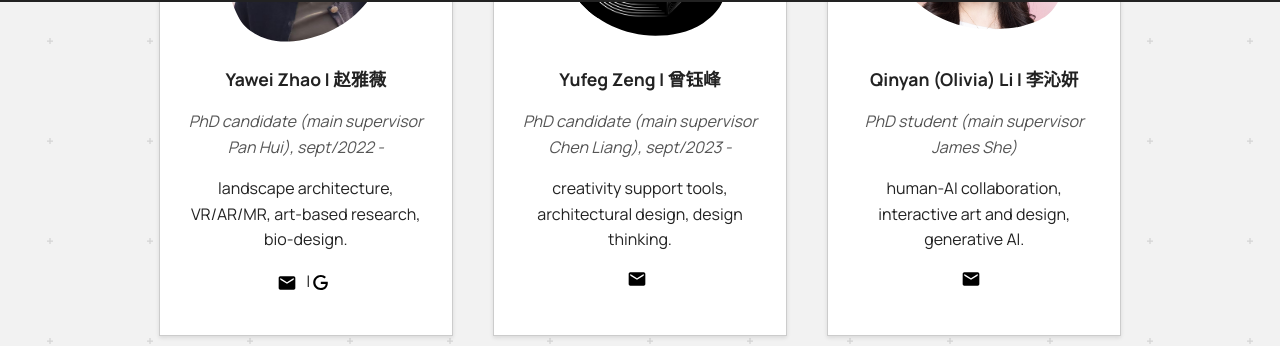
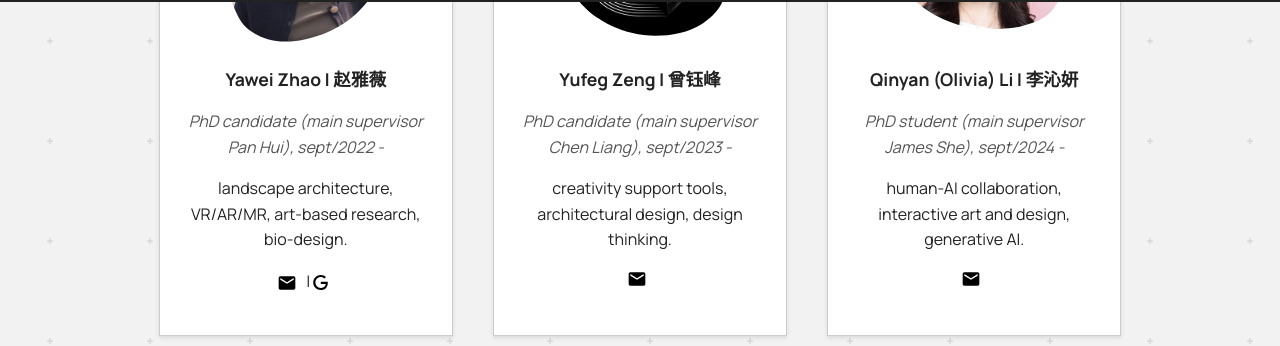
Before and after one commit to anqua/at-a, a Jekyll site: the page built from people.md, in a window 1280 px wide and 900 px high, scrolled down 2059 px. Shown: the part 150-496 px from the top of the window. Built offline with Jekyll 4.4.1, drawn with Linux system fonts in a browser that asks for light colours.

Commit message:
People: Olivia's start date
Co-Authored-By: Claude Sonnet 5.5 <noreply@anthropic.com>

```diff
--- a/_data/people.yml
+++ b/_data/people.yml
@@ -78,7 +78,7 @@
   research: "creativity support tools, architectural design, design thinking."
 
 - name: Qinyan (Olivia) Li | 李沁妍
-  role: PhD student (main supervisor James She)
+  role: PhD student (main supervisor James She), sept/2024 -
   photo: /at-a/assets/images/photo_Olivia_pad.jpg
   email: qli366@connect.hkust-gz.edu.cn
   research: "human-AI collaboration, interactive art and design, generative AI."
```
